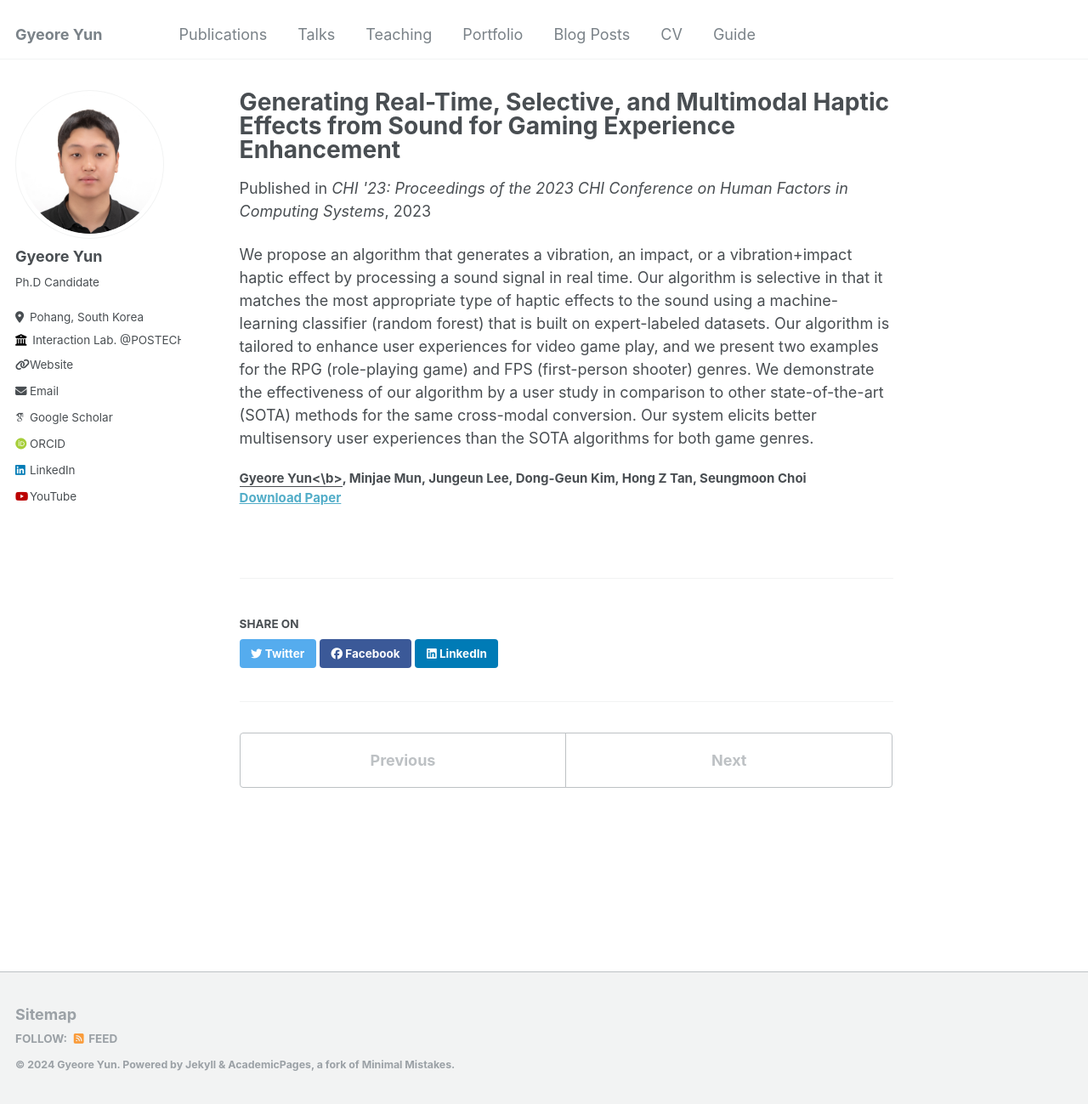
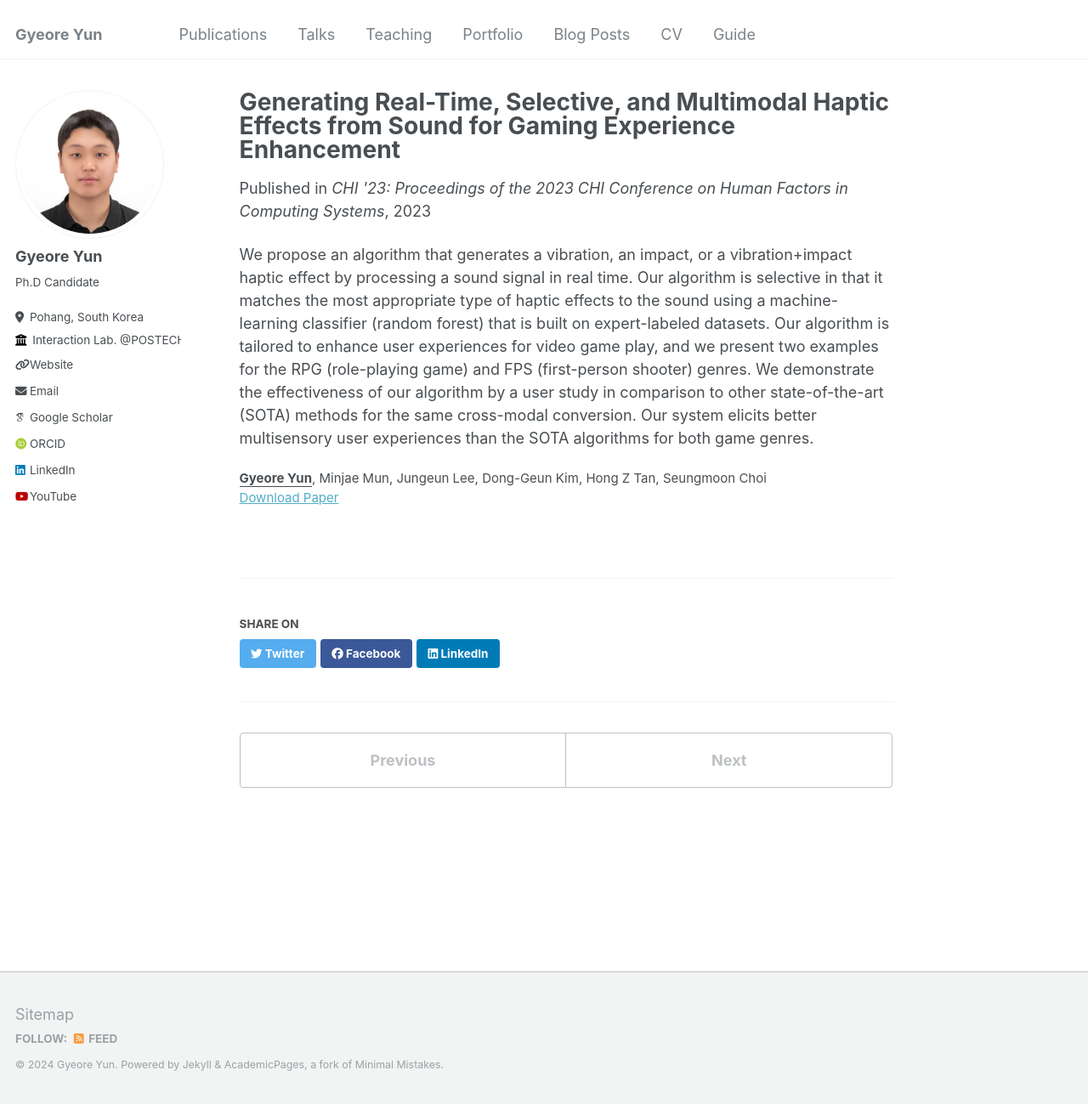
Before and after one commit to GyeoreYun/GyeoreYun.github.io, a Jekyll site: the page built from _publications/2023-04-19-Generating.md, in a window 1280 px wide and 1299 px high. Shown: the whole window at 85% size. Built offline with Jekyll 4.4.1, drawn with Linux system fonts in a browser that asks for light colours; some web fonts are replaced.

```diff
--- a/_publications/2023-04-19-Generating.md
+++ b/_publications/2023-04-19-Generating.md
@@ -7,7 +7,7 @@ date: 2023-04-19
 venue: 'CHI &#039;23: Proceedings of the 2023 CHI Conference on Human Factors in Computing Systems'
 slidesurl:
 paperurl: 'https://doi.org/10.1145/3544548.3580787'
-citation: '<u><b>Gyeore Yun<\b></u>, Minjae Mun, Jungeun Lee, Dong-Geun Kim, Hong Z Tan, Seungmoon Choi'
+citation: '<u><b>Gyeore Yun</b></u>, Minjae Mun, Jungeun Lee, Dong-Geun Kim, Hong Z Tan, Seungmoon Choi'
 ---
 
 We propose an algorithm that generates a vibration, an impact, or a vibration+impact haptic effect by processing a sound signal in real time. Our algorithm is selective in that it matches the most appropriate type of haptic effects to the sound using a machine-learning classifier (random forest) that is built on expert-labeled datasets. Our algorithm is tailored to enhance user experiences for video game play, and we present two examples for the RPG (role-playing game) and FPS (first-person shooter) genres. We demonstrate the effectiveness of our algorithm by a user study in comparison to other state-of-the-art (SOTA) methods for the same cross-modal conversion. Our system elicits better multisensory user experiences than the SOTA algorithms for both game genres.
```
